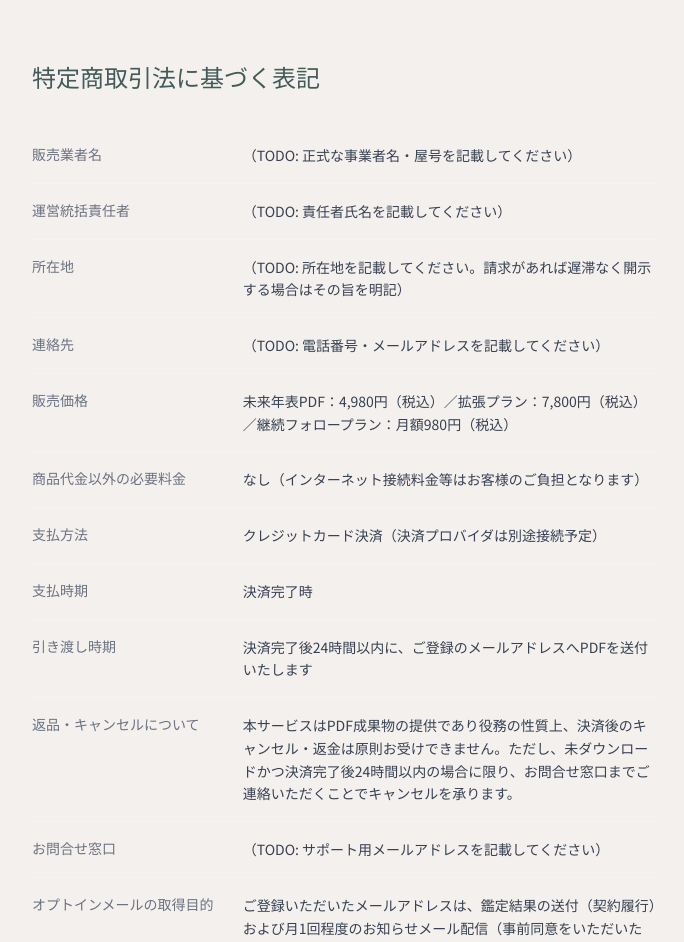
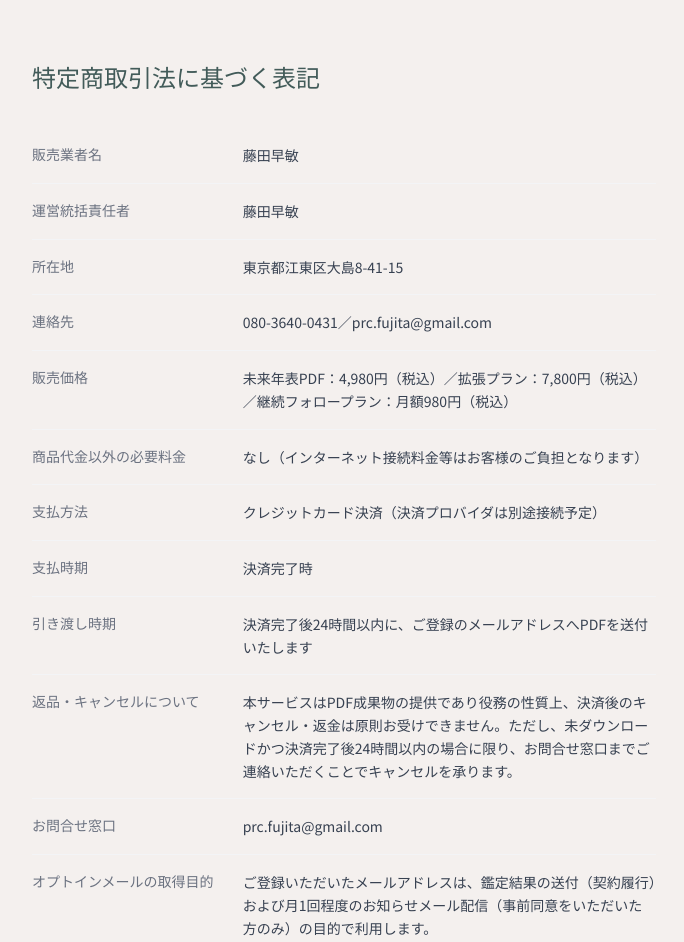
Before and after one commit to fujita0712/jinen-nenpyo, a Next.js app: page /legal/tokusho in a window 1280 px wide. Shown: the top 942 px of the page, without its empty margins (296-980 px from the left). Built offline with nearby package versions, Linux system fonts and the light colour scheme; no server answers.

Commit message:
Fill in real business info for tokusho and privacy pages

```diff
--- a/app/legal/privacy/page.tsx
+++ b/app/legal/privacy/page.tsx
@@ -34,7 +34,7 @@ export default function PrivacyPage() {
 
       <section>
         <h2 className="font-medium text-gray-800 mb-2">6. お問合せ窓口</h2>
-        <p>（TODO: サポート用メールアドレスを記載してください）</p>
+        <p>prc.fujita@gmail.com</p>
       </section>
     </main>
   );
--- a/app/legal/tokusho/page.tsx
+++ b/app/legal/tokusho/page.tsx
@@ -1,8 +1,8 @@
 const ROWS: [string, string][] = [
-  ["販売業者名", "（TODO: 正式な事業者名・屋号を記載してください）"],
-  ["運営統括責任者", "（TODO: 責任者氏名を記載してください）"],
-  ["所在地", "（TODO: 所在地を記載してください。請求があれば遅滞なく開示する場合はその旨を明記）"],
-  ["連絡先", "（TODO: 電話番号・メールアドレスを記載してください）"],
+  ["販売業者名", "藤田早敏"],
+  ["運営統括責任者", "藤田早敏"],
+  ["所在地", "東京都江東区大島8-41-15"],
+  ["連絡先", "080-3640-0431／prc.fujita@gmail.com"],
   ["販売価格", "未来年表PDF：4,980円（税込）／拡張プラン：7,800円（税込）／継続フォロープラン：月額980円（税込）"],
   ["商品代金以外の必要料金", "なし（インターネット接続料金等はお客様のご負担となります）"],
   ["支払方法", "クレジットカード決済（決済プロバイダは別途接続予定）"],
@@ -12,7 +12,7 @@ const ROWS: [string, string][] = [
     "返品・キャンセルについて",
     "本サービスはPDF成果物の提供であり役務の性質上、決済後のキャンセル・返金は原則お受けできません。ただし、未ダウンロードかつ決済完了後24時間以内の場合に限り、お問合せ窓口までご連絡いただくことでキャンセルを承ります。",
   ],
-  ["お問合せ窓口", "（TODO: サポート用メールアドレスを記載してください）"],
+  ["お問合せ窓口", "prc.fujita@gmail.com"],
   [
     "オプトインメールの取得目的",
     "ご登録いただいたメールアドレスは、鑑定結果の送付（契約履行）および月1回程度のお知らせメール配信（事前同意をいただいた方のみ）の目的で利用します。",
```
